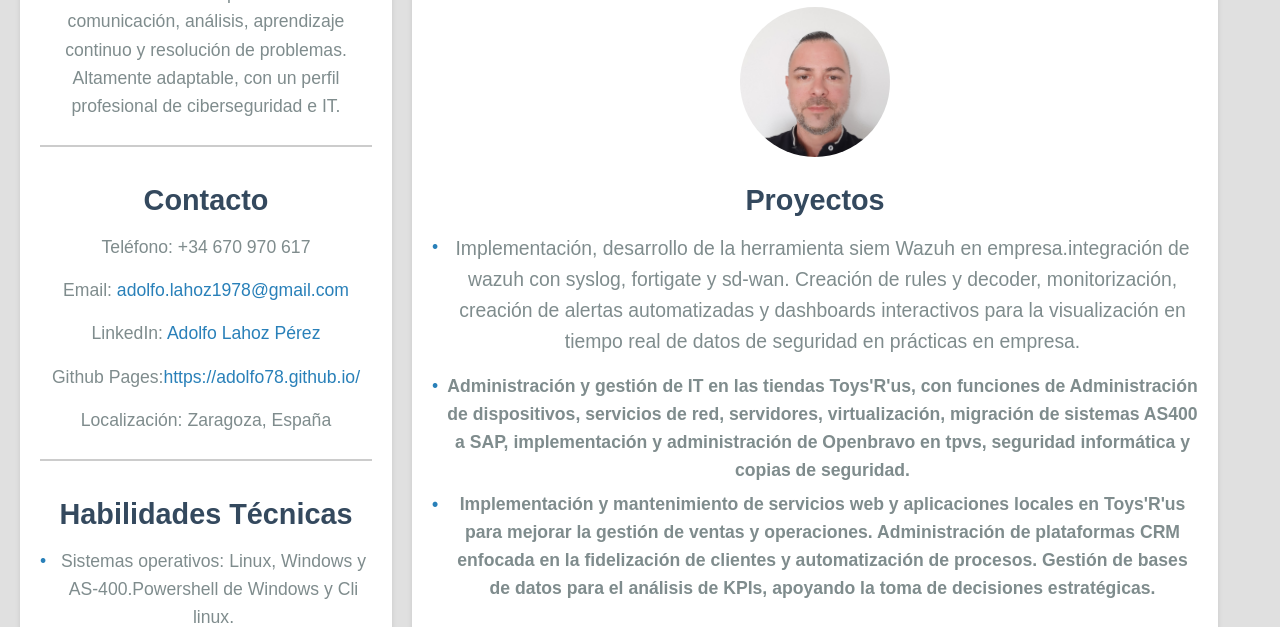
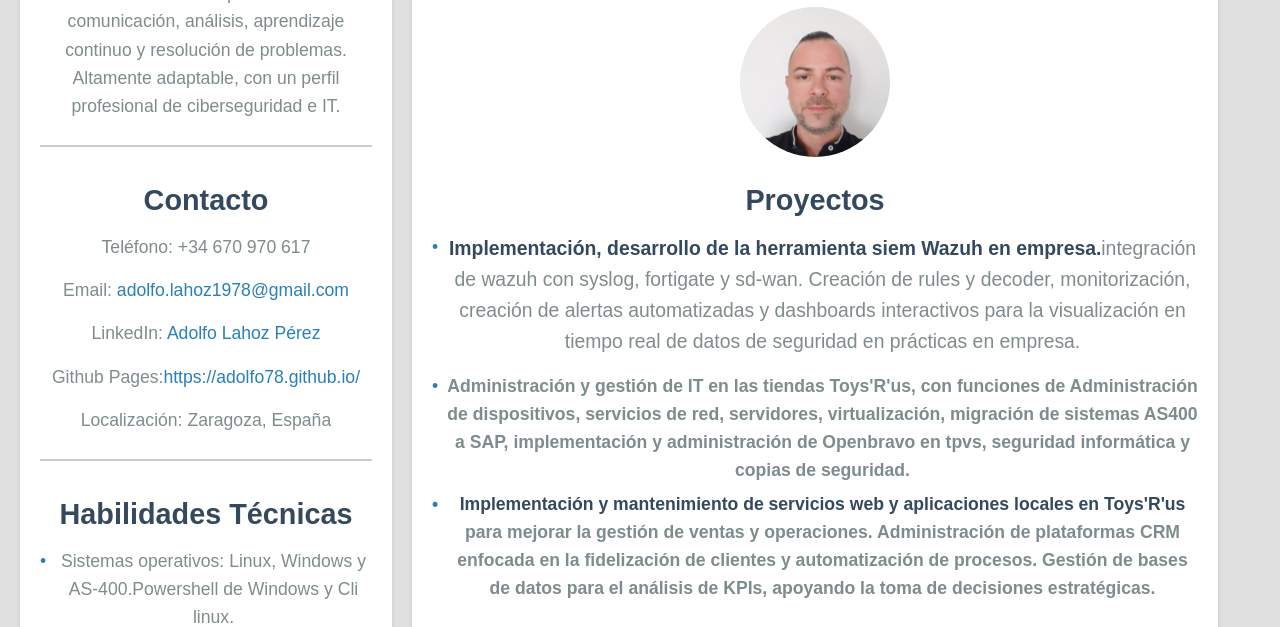
Before and after one commit to Adolfo78/Adolfo78.github.io, a plain HTML site: page index.html in a window 1280 px wide. Shown: the part 173-800 px from the top of the page. Drawn offline with Linux system fonts and the light colour scheme.

Commit message:
Update estilos.css

```diff
--- a/estilos.css
+++ b/estilos.css
@@ -11,7 +11,10 @@ body {
     color: #333;
     padding: 20px;
 }
-
+span{
+    color: #34495e;
+    font-weight: bold;
+}
 .container {
     display: flex;
     flex-wrap: wrap;
```
